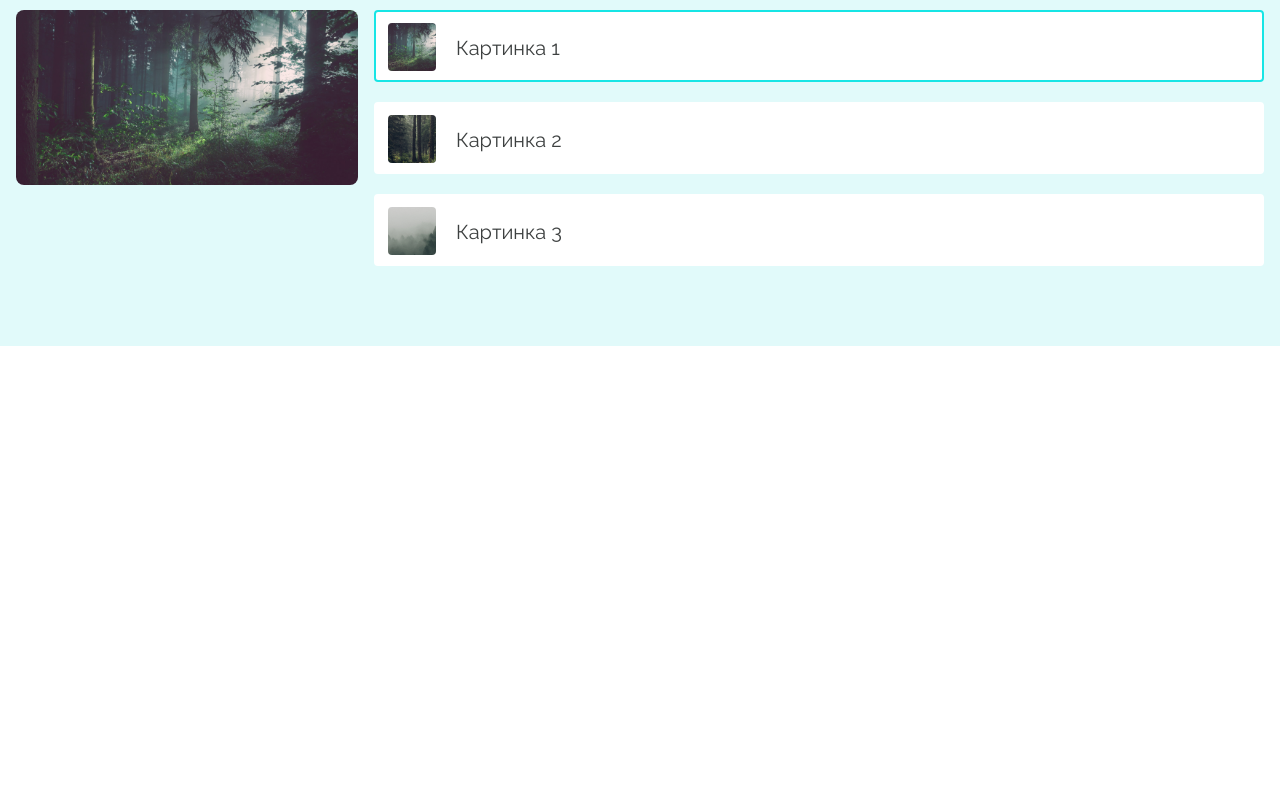
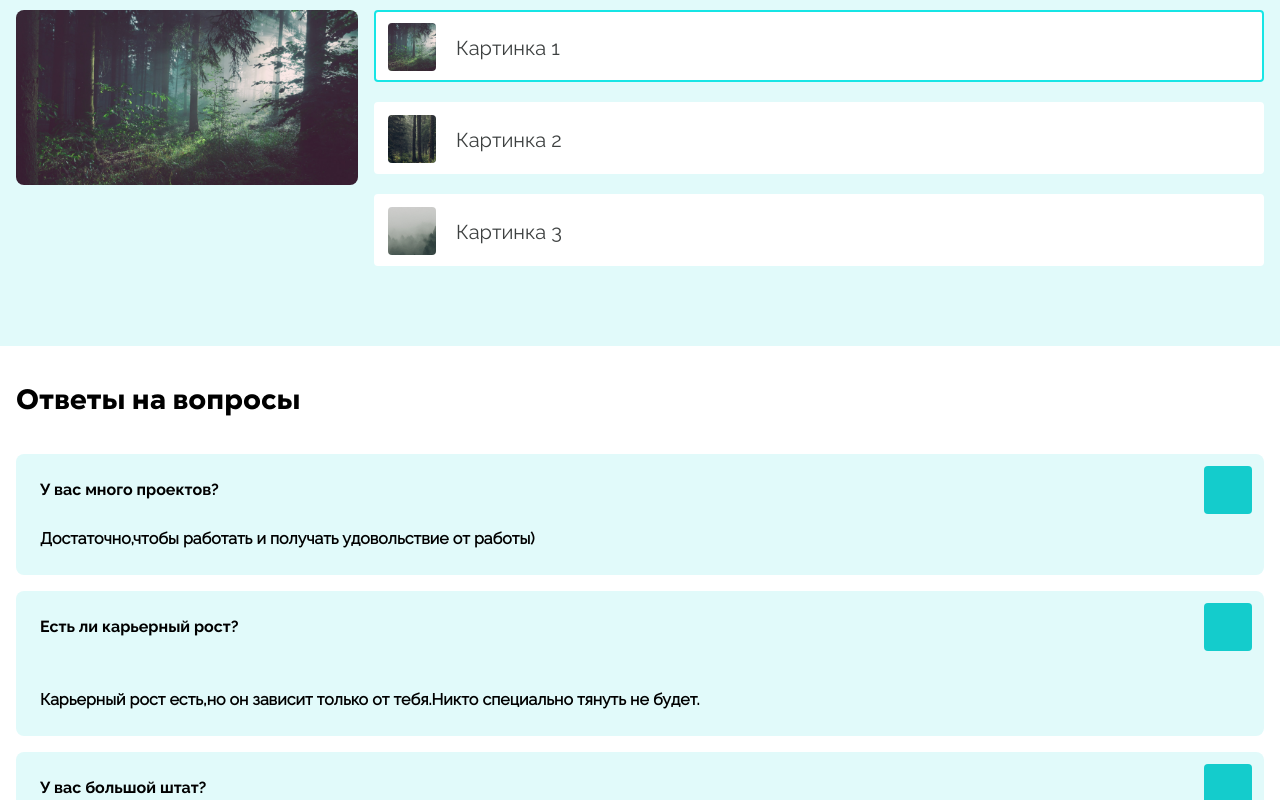
Before and after one commit to sarvanshiriev/growtask-test, a website: page index.html in a window 1280 px wide. Shown: the part 2000-2800 px from the top of the page. Before the commit the page ends 2346 px from the top, so only its background shows below. Drawn offline with Linux system fonts and the light colour scheme.

Commit message:
Реализован блок faq

```diff
--- /dev/null
+++ b/app/scss/blocks/_faq.scss
@@ -0,0 +1,60 @@
+.faq {
+    padding: 40px $padding-mobile 80px $padding-mobile;
+}
+.faq_container {
+    min-width: $mobile-width;
+}
+.faq__title {
+    font-size: 28px;
+    font-family: $Gogh;
+    line-height: 28px;
+    font-weight: 800;
+    text-align: left;
+    letter-spacing: 0em;
+    margin-bottom: 40px;
+}
+.faq__item-question {
+    font-size: 16px;
+    font-family: $Raleway-Bold;
+    line-height: 24px;
+    font-weight: 700;
+    text-align: left;
+    letter-spacing: 0em;
+}
+.faq__item-question:hover {
+    color: $Main;
+}
+.faq__item-answer {
+    font-size: 16px;
+    font-family: $Raleway-Regular;
+    line-height: 24px;
+    font-weight: 700;
+    text-align: left;
+    letter-spacing: 0em;
+    margin-top: 25px;
+    // display: none;
+}
+.faq__item {
+    background-color: $Lighter;
+    padding: 24px;
+    border-radius: 8px;
+    margin-bottom: 16px;
+    cursor: pointer;
+    position: relative;
+}
+.faq__item-link {
+    width: 48px;
+    height: 48px;
+    border-radius: 4px;
+    background-color: $Main;
+    display: block;
+    position: absolute;
+    right: 12px;
+    top: 12px;
+}
+.faq__item-link:hover {
+    background-color: $Light;
+}
+.faq__item-link:focus {
+    background-color: $Dark;
+}
--- a/app/scss/blocks/_header.scss
+++ b/app/scss/blocks/_header.scss
@@ -5,14 +5,12 @@
     margin: 0 auto;
     // border: 1px blue solid;
     position: relative;
-    box-shadow: 0px 0px 25px 0px rgba(5, 25, 25, 0.08);
     position: fixed;
     background-color: $White;
     top: 0;
     left: 0;
     right: 0;
     z-index: 3;
-    box-shadow: 0px 0px 25px 0px #05191914;
     @media (min-width: $tablet-width) {
         min-width: $tablet-width;
         // max-width: 1365px;
@@ -30,6 +28,17 @@
         padding: 12px $padding-fullhd;
     }
 }
+.header::after {
+    content: "";
+    position: absolute;
+    top: 0;
+    left: 0;
+    width: 100%;
+    height: 100%;
+    box-shadow: 0px 0px 25px 0px rgba(5, 25, 25, 0.08);
+    pointer-events: none;
+}
+
 .logo-container {
     position: relative;
     overflow: hidden;
@@ -73,12 +82,11 @@
 
 }
 .header__navigation {
-    // border: 1px red solid;
     position: absolute;
     background-color: $White;
     width: 100%;
     left: 0;
-    padding: 0px $padding-mobile 80px $padding-mobile;
+    padding: 20px $padding-mobile 80px $padding-mobile;
     @media (min-width: $hd-width) {
         position: relative;
         margin-left: auto;
--- a/app/scss/style.scss
+++ b/app/scss/style.scss
@@ -9,3 +9,4 @@
 @import "blocks/slider";
 @import "blocks/modal";
 @import "blocks/picture";
+@import "blocks/faq";
--- a/index.html
+++ b/index.html
@@ -184,6 +184,43 @@
         </div>
     </div>
     </section>
+    <section class="faq" id="faq">
+        <div class="faq_container">
+            <h2 class="faq__title">
+                Ответы на вопросы
+            </h2>
+            <div class="faq__wrapper">
+            <ul class="faq__list-one">
+                <li class="faq__item">
+                    <p class="faq__item-question">У вас много проектов?</p>
+                    <p class="faq__item-answer">Достаточно,чтобы работать и получать удовольствие от работы)</p>
+                    <a href="" class="faq__item-link" alt="раскрыть вопрос">
+                    </a>
+                </li>
+                <li class="faq__item">
+                    <p class="faq__item-question">Есть ли карьерный рост?</p>
+                    <p class="faq__item-answer"><br>
+                    Карьерный рост есть,но он зависит только от тебя.Никто специально тянуть не будет.</p>
+                    <a href="" class="faq__item-link" alt="раскрыть вопрос">
+                    </a>
+            </li>
+                <li class="faq__item">
+                    <p class="faq__item-question">У вас большой штат?</p>
+                    <p class="faq__item-answer">Штат небольшой</p>
+                    <a href="" class="faq__item-link" alt="раскрыть вопрос">
+                    </a>
+                </li>
+                <li class="faq__item">
+                    <p class="faq__item-question">Какие цели у вашей студии?</p>
+                    <p class="faq__item-answer">Развивать свои продукты в среднем ценовом сегменте.
+                        Занять не занятую нишу отличных сайтов по адекватной цене.</p>
+                        <a href="" class="faq__item-link" alt="раскрыть вопрос">
+                        </a>
+                </li>
+            </ul>
+            </div>
+        </div>
+    </section>
     <script src="app/js/script.min.js"></script>
 </body>
 </html>
```
Also changed, not shown: app/components/faq.html (added, +37 -0 lines), app/pages/index.html (+1 -0 lines), app/css/style.min.css, app/js/faq.js (added), 1 other file.
